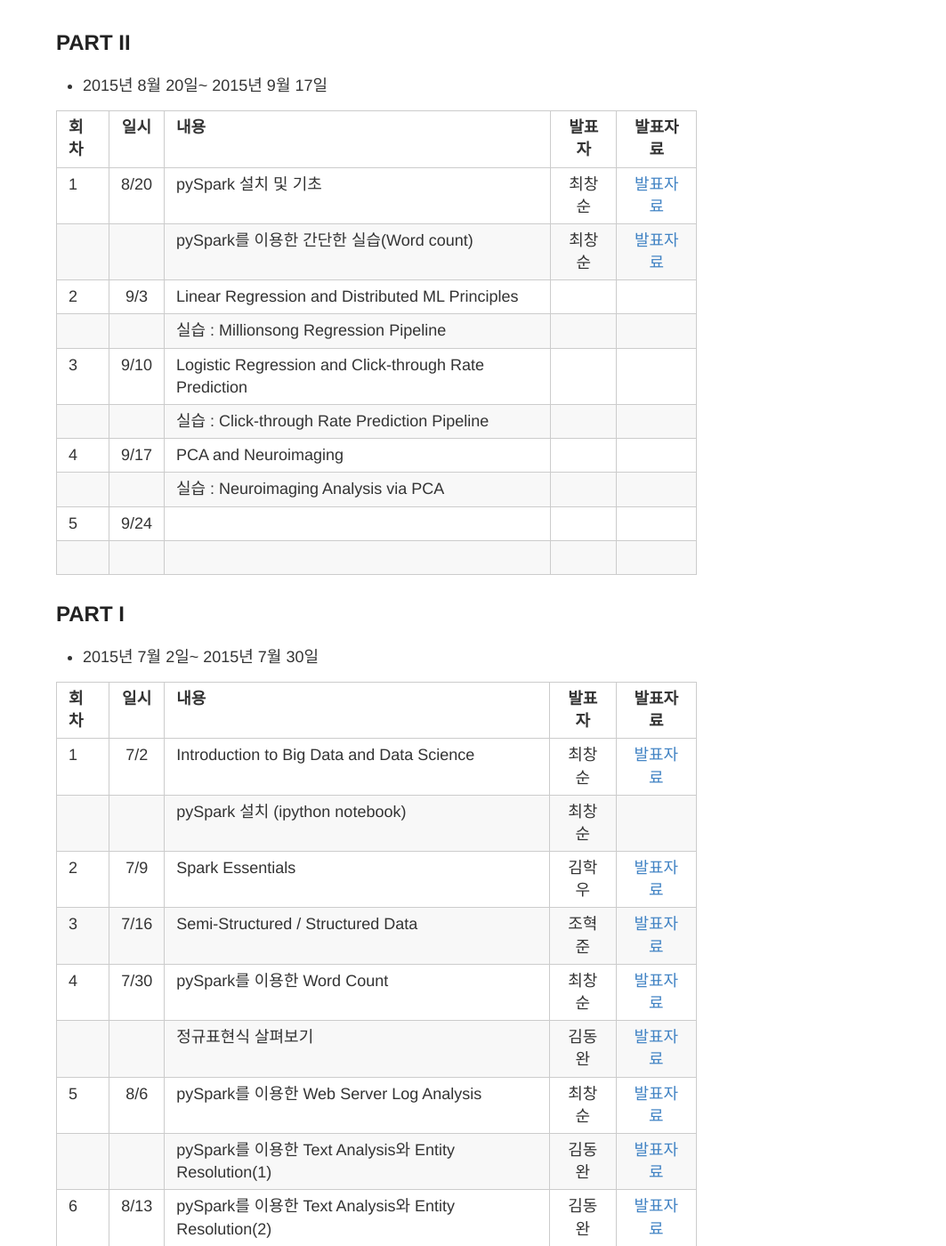
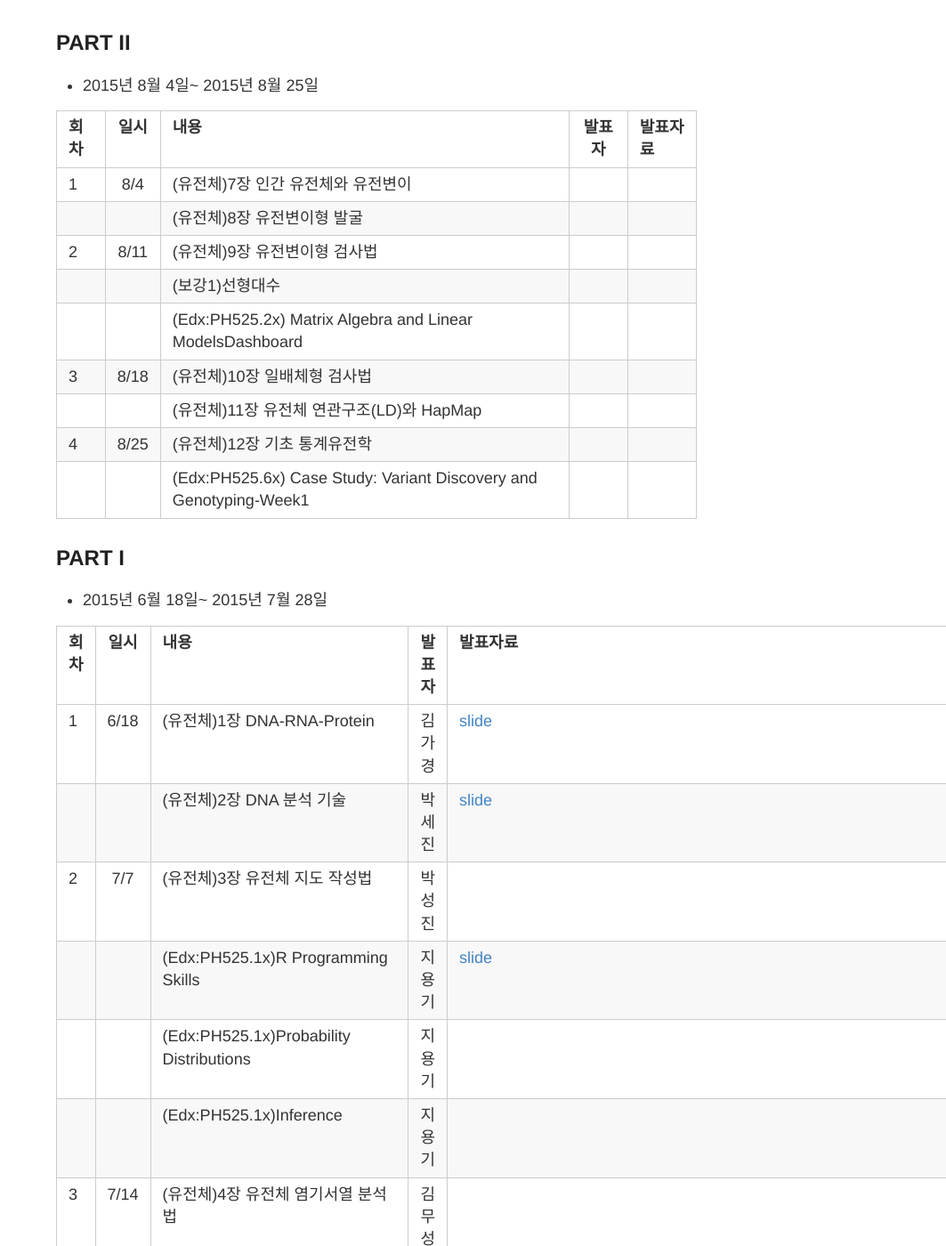
Before and after one commit to biospin/bioR, a Jekyll site: the page built from _posts/2015-8-25-SCHEDULE.md, in a window 1280 px wide and 1400 px high, scrolled down 248 px. Shown: the whole window at 89% size, without its empty margins (217-1280 px from the left). Built offline with Jekyll 4.4.1, drawn with Linux system fonts in a browser that asks for light colours; Markdown is read by kramdown in place of the engine named in the settings; some of the changed text lies outside the part shown.

Commit message:
Update 2015-8-25-SCHEDULE.md

```diff
--- a/_posts/2015-8-25-SCHEDULE.md
+++ b/_posts/2015-8-25-SCHEDULE.md
@@ -7,35 +7,40 @@ title: 스터디 일정 & 커리큘럼 & 발표자료
 
 ## PART II
 
-* 2015년 8월 20일~ 2015년 9월 17일
+* 2015년 8월 4일~ 2015년 8월 25일
 
 | 회차  | 일시   | 내용                                  | 발표자  |              발표자료                    |
-| ----- |:------:| :-------------------------------------|:-------:|:----------------------------------------: |
-| 1 |8/20|pySpark 설치 및 기초                          |최창순   |[발표자료](http://nbviewer.ipython.org/github/biospin/biospark/blob/master/Part2/Week1_20150820/spark_tutorial_student.ipynb)|
-|   |    |pySpark를 이용한 간단한 실습(Word count)      |최창순   |[발표자료](http://nbviewer.ipython.org/github/biospin/biospark/blob/master/Part1/Week4/lab1_word_count_student_Answer_CS_20150730.ipynb)|
-| 2 |9/3 |Linear Regression and Distributed ML Principles |         |                                          |
-|   |    |실습 : Millionsong Regression Pipeline           |         |                                          |
-| 3 |9/10|Logistic Regression and Click-through Rate Prediction  |     |                                          |
-|   |    |실습 : Click-through Rate Prediction Pipeline          |     |                                          |
-| 4 |9/17|PCA and Neuroimaging                            |         |                                           |
-|   |    |실습 : Neuroimaging Analysis via PCA            |         |                                          |
-| 5 |9/24|                                                |         |                                           |
-|   |    |                                                 |   |                                           |
+| ----- |:------:| :-------------------------------------|:-------:|:---------------------------------------- |
+| 1 |8/4|(유전체)7장 인간 유전체와 유전변이 		|   |       |
+| 	|   |(유전체)8장 유전변이형 발굴          	|   |       |
+| 2 |8/11|(유전체)9장 유전변이형 검사법 		|   |       |
+| 	|   |(보강1)선형대수          	|   |       |
+| 	|   |(Edx:PH525.2x) Matrix Algebra and Linear ModelsDashboard|   | |
+| 3 |8/18|(유전체)10장 일배체형 검사법 		|   |       |
+| 	|   |(유전체)11장 유전체 연관구조(LD)와 HapMap          	|   |       |
+| 4 |8/25|(유전체)12장 기초 통계유전학		|   |       |
+|   |    |(Edx:PH525.6x) Case Study: Variant Discovery and Genotyping-Week1|   |  |
+
 
 
 ## PART I
 
-* 2015년 7월 2일~ 2015년 7월 30일
+* 2015년 6월 18일~ 2015년 7월 28일
 
 | 회차  | 일시   | 내용                                  | 발표자  |              발표자료                    |
-| ----- |:------:| :-------------------------------------|:-------:|:----------------------------------------: |
-| 1 |7/2|Introduction to Big Data and Data Science|최창순|[발표자료](http://nbviewer.ipython.org/github/biospin/biospark/blob/master/Part1/Week1/20150702_BioSpark_Part1-1.ipynb) |
-|   |    |pySpark 설치 (ipython notebook)   |최창순|                |
-| 2 |7/9 |Spark Essentials                  |김학우 |[발표자료](https://docs.google.com/presentation/d/1MwPX4AgAgnyi2mDWDtZnNbBhkuI9Atgm0ys48kC_4H0/edit#slide=id.p3)|
-| 3 |7/16|Semi-Structured / Structured Data | 조혁준 |[발표자료](http://nbviewer.ipython.org/github/biospin/biospark/blob/master/Part1/Week3/biospark.ipynb)|
-| 4 |7/30|pySpark를 이용한 Word Count  | 최창순 |[발표자료](http://nbviewer.ipython.org/github/biospin/biospark/blob/master/Part1/Week4/lab1_word_count_student_Answer_CS_20150730.ipynb)|
-|   |    |정규표현식 살펴보기| 김동완 |[발표자료](https://docs.google.com/document/d/1E185qknU4exS_V8vxg6HAlEtS3Gmw3LQnv6bXM_2UOw/edit)|
-| 5 |8/6|pySpark를 이용한 Web Server Log Analysis| 최창순  |[발표자료](http://nbviewer.ipython.org/github/biospin/biospark/blob/master/Part1/Week5/lab2_apache_log_student_Answer_CS_20150806.ipynb)|
-|   |    |pySpark를 이용한 Text Analysis와 Entity Resolution(1) | 김동완 |[발표자료](http://nbviewer.ipython.org/github/biospin/biospark/blob/master/Part1/Week5/2015_08_06_lab3_text_analysis_and_entity_resolution_student.ipynb)|
-| 6 |8/13|pySpark를 이용한 Text Analysis와 Entity Resolution(2) | 김동완 |[발표자료](http://nbviewer.ipython.org/github/biospin/biospark/blob/master/Part1/Week6/2015_08_13_lab3_text_analysis_and_entity_resolution_student.ipynb) |
-|   |    |Introduction to Machine Learning with Apache Spark | 임성광| |
+| ----- |:------:| :-------------------------------------|:-------:|:---------------------------------------- |
+| 1 |6/18|(유전체)1장 DNA-RNA-Protein |김가경|[slide](https://drive.google.com/file/d/0B9e89I-4MR7jeHdhY3oxSk9uVk0)|
+|   |    |(유전체)2장 DNA 분석 기술   |박세진|[slide](https://drive.google.com/file/d/0B-Pug9yuNAygX3EyUk5Femk0OVk)|
+| 2 |7/7 |(유전체)3장 유전체 지도 작성법 |박성진 |                                          |
+|   |    |(Edx:PH525.1x)R Programming Skills | 지용기  |  [slide](https://drive.google.com/open?id=0B6bSLTlVnagfOHpYMGlzaVhnekk)                                        |
+|   |    |(Edx:PH525.1x)Probability Distributions| 지용기  |                                          |
+|   |    |(Edx:PH525.1x)Inference                | 지용기  |                                         |
+| 3 |7/14|(유전체)4장 유전체 염기서열 분석법 | 김무성 |        |
+|   |    | 보강 : Github에  홈페이지 만들기 | 김무성 |
+|   |    |(Edx:PH525.1x)Explatory Data Analysis | 박세진 |   [발표자료](./part1/Week3_150714/bioR_park1_week03_EDA_slide_sejinpark.md)  |
+|   |    | 보강 : Rmarkdown  [참고자료 : Rmarkdown Cheatsheet](https://www.rstudio.com/.../2015/02/rmarkdown-cheatsheet.pdf)| 박세진 | [slide](./part1/Week3_150714/Rmarkdown_sejinpark.pdf)|
+| 4 |7/21|(유전체)5장 유전체 정보의 해석  | 최창순 |   |
+|   |    |(Edx:PH525.1x)Robust summaries, dplyr | 최창순 |[Notebook] (http://nbviewer.ipython.org/github/biospin/bioR/blob/master/part1/Week4_150721/bioR_part1_week4_Robust_dyplr_CS.ipynb)   |
+| 5 |7/28|(유전체)6장 기능 유전체학 | 박성진  |   |
+|   |    |(Edx:PH525.3x)Week1:Inference for High Throughput Data |   |   |
+|   |    |(Edx:PH525.4x)Bioconductor - Week1,2 |   |   |
```
